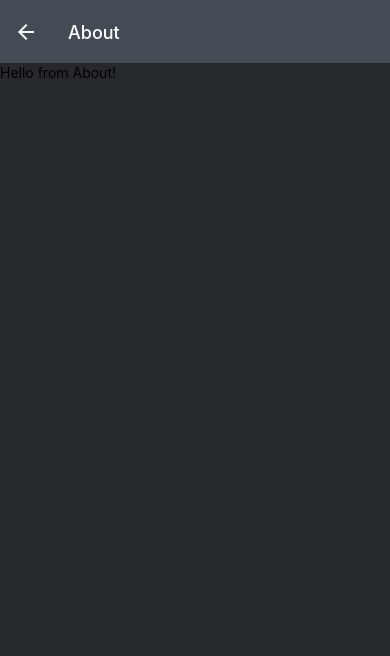
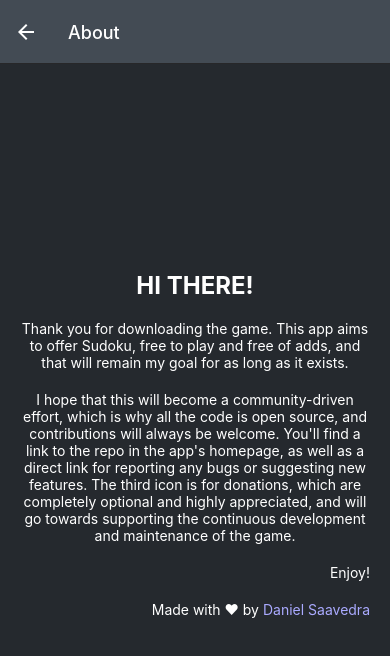
Before and after one commit to dsaavedr/sudoku-app, a React Native app: screen /About in a window 390 px wide. Shown: the top 656 px of the page. Built offline with nearby package versions, Linux system fonts and the light colour scheme.

Commit message:
Added content

```diff
--- a/src/views/About.js
+++ b/src/views/About.js
@@ -1,9 +1,63 @@
-import { View, Text } from "react-native";
+import { View, Text, StyleSheet, Linking } from "react-native";
+import { PORTFOLIO_URL } from "../constants";
 
 export default function About() {
+  const onLinkPress = () => {
+    Linking.openURL(PORTFOLIO_URL);
+  };
+
   return (
-    <View>
-      <Text>Hello from About!</Text>
+    <View style={styles.container}>
+      <Text style={styles.title}>Hi There!</Text>
+      <View style={styles.bodyContainer}>
+        <Text style={styles.body}>
+          Thank you for downloading the game. This app aims to offer Sudoku,
+          free to play and free of adds, and that will remain my goal for as
+          long as it exists.
+        </Text>
+        <Text style={styles.body}>
+          I hope that this will become a community-driven effort, which is why
+          all the code is open source, and contributions will always be welcome.
+          You'll find a link to the repo in the app's homepage, as well as a
+          direct link for reporting any bugs or suggesting new features. The
+          third icon is for donations, which are completely optional and highly
+          appreciated, and will go towards supporting the continuous development
+          and maintenance of the game.
+        </Text>
+        <Text style={[styles.body, { textAlign: "right" }]}>Enjoy!</Text>
+        <Text style={[styles.body, { textAlign: "right" }]}>
+          Made with ♥ by{" "}
+          <Text onPress={onLinkPress} style={styles.link}>
+            Daniel Saavedra
+          </Text>
+        </Text>
+      </View>
     </View>
   );
 }
+const styles = StyleSheet.create({
+  container: {
+    flex: 1,
+    backgroundColor: "#25292e",
+    alignItems: "center",
+    justifyContent: "center",
+  },
+  title: {
+    fontSize: 24,
+    fontWeight: "bold",
+    color: "#fff",
+    textAlign: "center",
+    textTransform: "uppercase",
+    marginBottom: 20,
+  },
+  body: {
+    color: "#fff",
+    textAlign: "center",
+    paddingHorizontal: 20,
+    marginBottom: 20,
+  },
+  bodyContainer: {},
+  link: {
+    color: "#aaf",
+  },
+});
```
